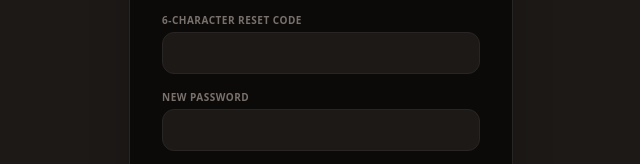
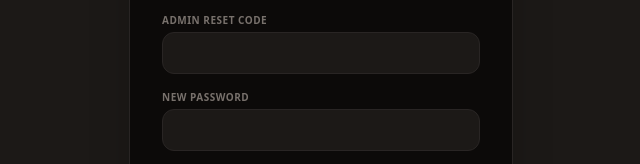
Before and after one commit to blaizeian/printstudio-pro, a website: page private/login.html in a window 1280 px wide. Both pictures are taken after a click on the button "Forgot password? Reset with code". Shown: the part 416-580 px from the top of the page, 319-959 px from the left. Drawn offline with nearby package versions, Linux system fonts and the light colour scheme.

Commit message:
admin reset code

```diff
--- a/private/login.html
+++ b/private/login.html
@@ -81,7 +81,7 @@
                     class="w-full bg-stone-900 border border-stone-800 rounded-xl px-4 py-2.5 text-white focus:border-emerald-600 outline-none text-sm">
             </div>
             <div>
-                <label class="block text-[10px] font-bold text-stone-500 uppercase tracking-wider mb-1">6-Character Reset
+                <label class="block text-[10px] font-bold text-stone-500 uppercase tracking-wider mb-1">Admin Reset
                     Code</label>
                 <input type="text" id="resetCode" maxlength="6" required
                     class="w-full bg-stone-900 border border-stone-800 rounded-xl px-4 py-2.5 text-white focus:border-emerald-600 outline-none text-sm font-mono uppercase">
```
